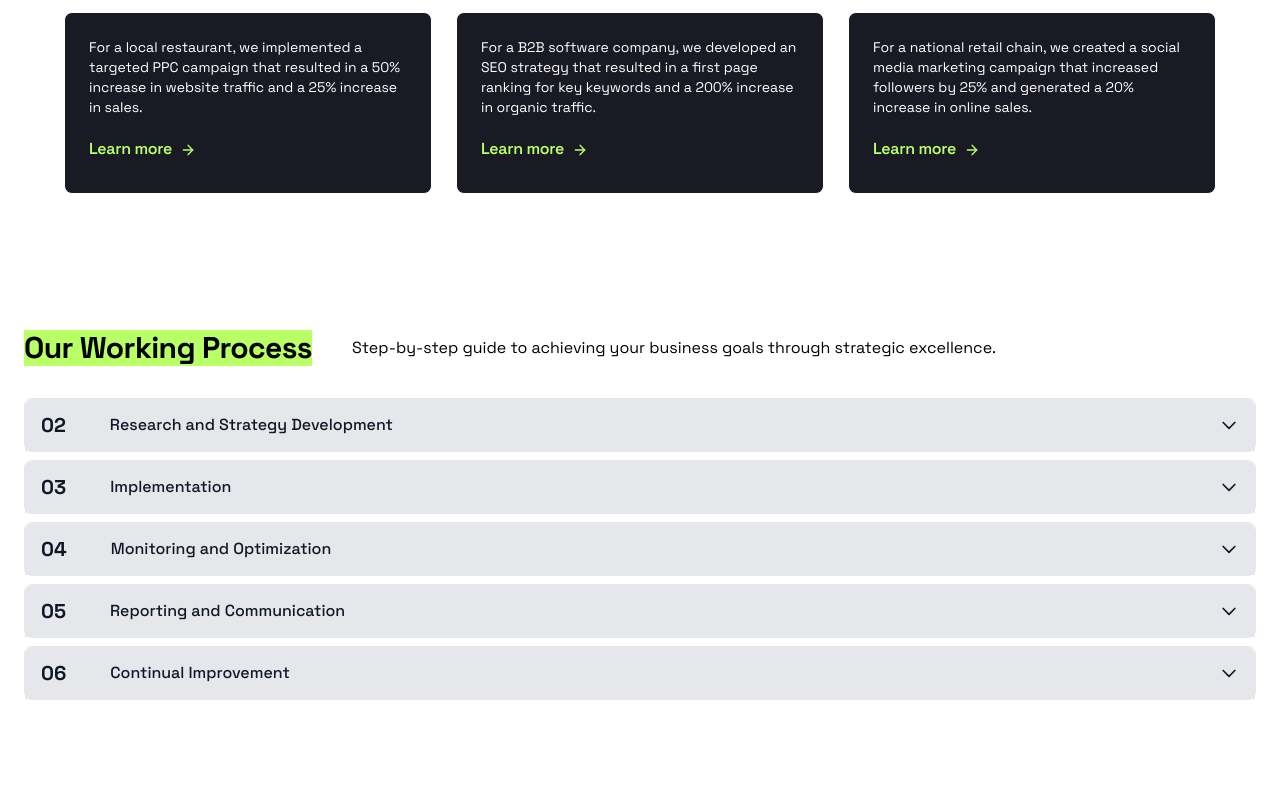
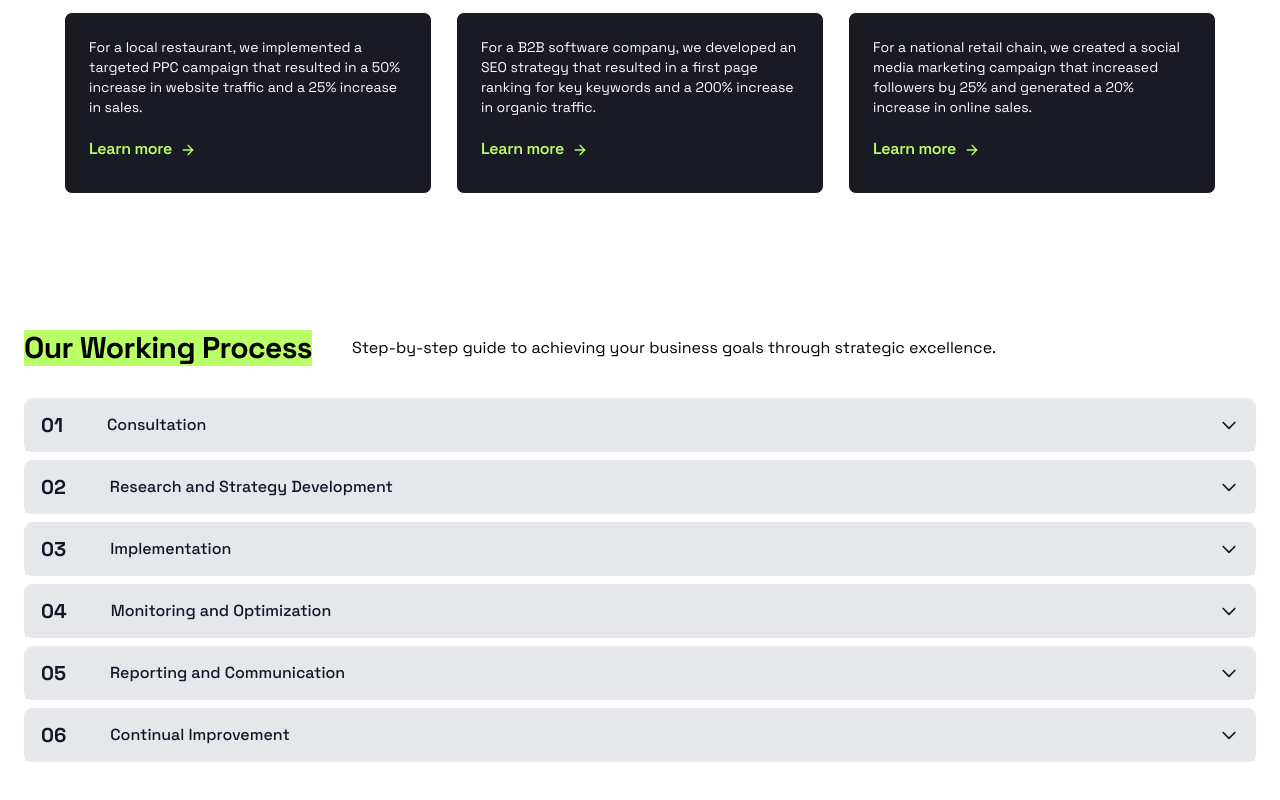
Before and after one commit to Tunybrainy/positivus-responsive-website, a React (Vite) app: page / in a window 1280 px wide. Shown: the part 2381-3181 px from the top of the page. Built offline with nearby package versions, Linux system fonts and the light colour scheme; a web font is replaced by a local one.

Commit message:
workprocess home component update

```diff
--- a/src/components/WorkProcess.jsx
+++ b/src/components/WorkProcess.jsx
@@ -15,7 +15,7 @@ function FaqItem({ faq, defaultOpen = false }) {
           "flex cursor-pointer items-center justify-between gap-4 rounded-t-lg px-4 py-3 font-medium transition-colors duration-200 " +
           (open
             ? "bg-brand-green text-brand-black" // when open
-            : "bg-gray-200 text-gray-900 hover:bg-gray-50") // when closed
+            : "bg-gray-200 text-gray-900  hover:bg-gray-400 ") // when closed
         }
       >
         <span className="flex items-center text-wrap md:gap-6">
@@ -52,7 +52,7 @@ function FaqItem({ faq, defaultOpen = false }) {
             : "bg-gray-50 text-gray-900")
         }
       >
-        <p className="text-gray-700">{faq.desc}</p>
+        <p className="text-gray-700 text-justify ">{faq.desc}</p>
       </div>
     </details>
   );
@@ -61,29 +61,34 @@ function FaqItem({ faq, defaultOpen = false }) {
 function FAQ() {
  const faqs = [
   {
+    number: "01",
+    title: "Consultation",
+    desc: "We begin by understanding your vision in detail — discussing your goals, challenges, and target audience. This stage helps us align our expertise with your expectations and set a solid foundation for success.",
+  },
+  {
     number: "02",
     title: "Research and Strategy Development",
-      desc: "We analyze your goals, study your audience, and craft the right strategy.",
+    desc: "We dive deep into market trends, competitor insights, and audience behavior. Based on this research, we develop a clear strategy that balances creativity with data-driven decision-making to give your brand an edge.",
   },
   {
     number: "03",
     title: "Implementation",
-      desc: "We execute the plan with precision and creativity.",
+    desc: "Our team brings the plan to life through precise execution. Whether it’s building your digital presence, creating campaigns, or developing assets, we ensure every step reflects your brand’s personality and goals.",
   },
   {
     number: "04",
     title: "Monitoring and Optimization",
-      desc: "We track progress, collect data, and optimize performance.",
+    desc: "Once the plan is in motion, we closely monitor results using real-time analytics. We identify what’s working, refine what’s not, and make continuous adjustments to maximize impact and efficiency.",
   },
   {
     number: "05",
     title: "Reporting and Communication",
-      desc: "We provide clear updates and reports to keep you informed.",
+    desc: "Transparency is key — that’s why we provide clear, structured reports and maintain open communication at every stage. You’ll always know what’s happening, what’s improving, and what’s next.",
   },
   {
     number: "06",
     title: "Continual Improvement",
-      desc: "We refine strategies to ensure long-term success and growth.",
+    desc: "Our process doesn’t end at delivery. We review long-term performance, gather feedback, and refine strategies to ensure your brand keeps evolving and achieving sustainable growth.",
   },
 ];
 
```
Lines whose indentation alone changed are shown as unchanged.
